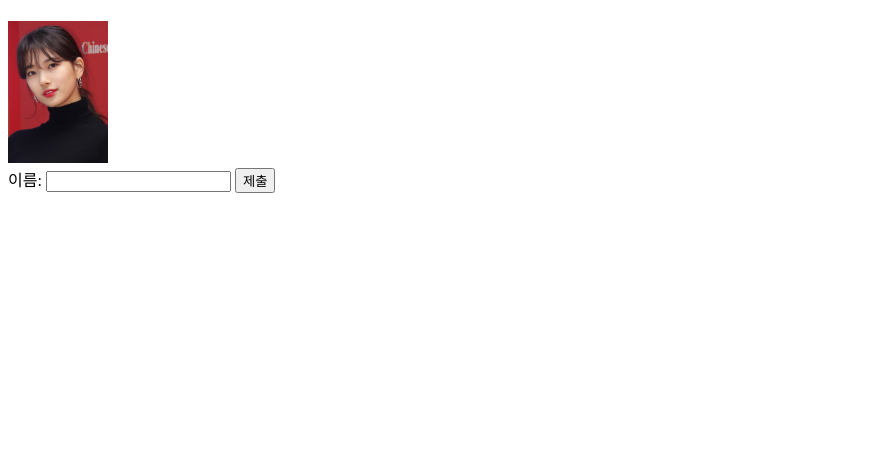
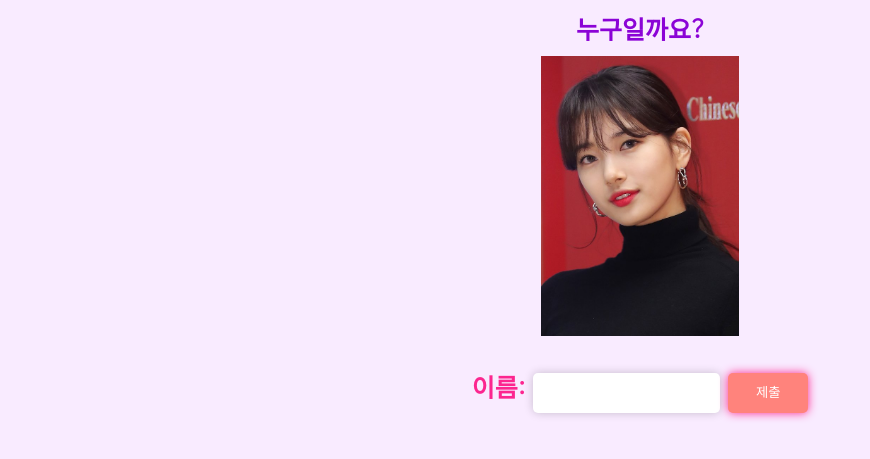
Before and after one commit to vero-zero/hongikproject1, a Django app: page /game/startgame/ in a window 1280 px wide. Shown: the top 459 px of the page, without its empty margins (0-870 px from the left). Run offline with Django 4.2, Linux system fonts and the light colour scheme; data comes from the database, SQL or seed files in the repository; both versions use the stored data as it was after the commit.

Commit message:
메인페이지 수정,템플릿변경, 스타일시트 변경/ 게임페이지 수정 /스타일시트변경

```diff
--- a/config/settings.py
+++ b/config/settings.py
@@ -27,10 +27,10 @@ DEBUG = True
 
 ALLOWED_HOSTS = []
 
-
 # Application definition
 
 INSTALLED_APPS = [
+
     "game",
     "main",
     "end",
--- /dev/null
+++ b/game/static/game/style.css
@@ -0,0 +1,80 @@
+body {
+  font-family: 'Gowun Dodum', sans-serif;
+  background-color: #F9EBFF;
+}
+
+h1 {
+  font-size: 25px;
+  display: flex;
+  margin-top: 10px;
+  align-items: center;
+  justify-content: center;
+  margin-top: 10px;
+  margin-bottom: 0px;
+  color: #8B03D6;
+  font-weight: bold;
+}
+
+.selected_img {
+  position: relative;
+  text-align: center;
+  margin-top: 10px;
+  margin-bottom: 100px;
+  display: none;
+}
+
+.selected_img .image-caption {
+  position: relative;
+  display: inline-block;
+}
+
+.selected_img .image-wrapper {
+  max-width: auto;
+  max-height: 280px;
+}
+
+form {
+  color: #FC268F;
+  font-weight: bolder;
+  font-size: 25px;
+  align-items: center;
+  justify-content: center;
+  margin-top: -50px;
+  margin-bottom: 0px;
+  width: auto;
+  height: 100px;
+}
+
+label {
+  font-size: 25px;
+  font-weight: bold;
+  margin-top: 0px;
+  margin-bottom: 10px;
+
+}
+
+
+input[type="text"] {
+  padding: 5px;
+  border-radius: 5px;
+  border: none;
+  box-shadow: 0px 0px 10px rgba(0, 0, 0, 0.2);
+  height: 30px;
+  margin-top: -10px;
+  margin-bottom: 0px;
+}
+
+input[type="submit"] {
+  background-color: #ff837c;
+  color: #fff;
+  padding: 10px;
+  border-radius: 5px;
+  border: none;
+  box-shadow: 0px 0px 10px #FC268F;
+  cursor: pointer;
+  width: 80px;
+  height: 40px;
+  margin: 10px auto 0;
+  text-align: center;
+  line-height: 10px;
+}
--- a/game/templates/game/game.html
+++ b/game/templates/game/game.html
@@ -1,20 +1,26 @@
 
 <!DOCTYPE html>
+<head>
+  <title>WAYgame</title>
+  <link rel="stylesheet" href="/static/game/style.css">
+  <link rel="preconnect" href="https://fonts.googleapis.com">
+   <link rel="preconnect" href="https://fonts.gstatic.com" crossorigin>
+  <link href="https://fonts.googleapis.com/css2?family=Gowun+Dodum&display=swap" rel="stylesheet">
+</head>
 
 
 <body>
   {% block content %}
-  <style>
-    .selected_img {
-      display: none;
-    }
-  </style>
-  <h1></h1>
+  <talbe>
+  <h1>누구일까요?</h1>
   {% for MyModel in selected_imgs %}
   <div class='selected_img'>
-    <img src='/static{{ MyModel }}' style="width:100px">
+    <span class="image-caption">
+    <img src='/static{{ MyModel }}' class='image-wrapper'>
+    </span>
     <form method="post" id="form{{ forloop.counter }}">
-
+    </talbe>
+      <br><br>
       {% csrf_token %}
       <label for="img_name{{ forloop.counter }}">이름:</label>
       <input type="text" name="img_name" id="img_name{{ forloop.counter }}" required>
@@ -37,6 +43,38 @@
     <input type="hidden" name="img_name" value="pass">
     <input type="submit" id="next-submit">
   </form>
+
+
+
+
+
+
+
+
+
+
+
+
+
+
+
+
+
+
+
+
+
+
+
+
+
+
+
+
+
+
+
+
   <script>
     const selected_imgs = document.querySelectorAll('.selected_img');
     let idx = 0
```
Also changed, not shown: main/static/main/style.css (+23 -5 lines), main/templates/main/main.html (+7 -1 lines), db.sqlite3, end/static/end/style.css (added), end/templates/end/end.html (indentation only).
